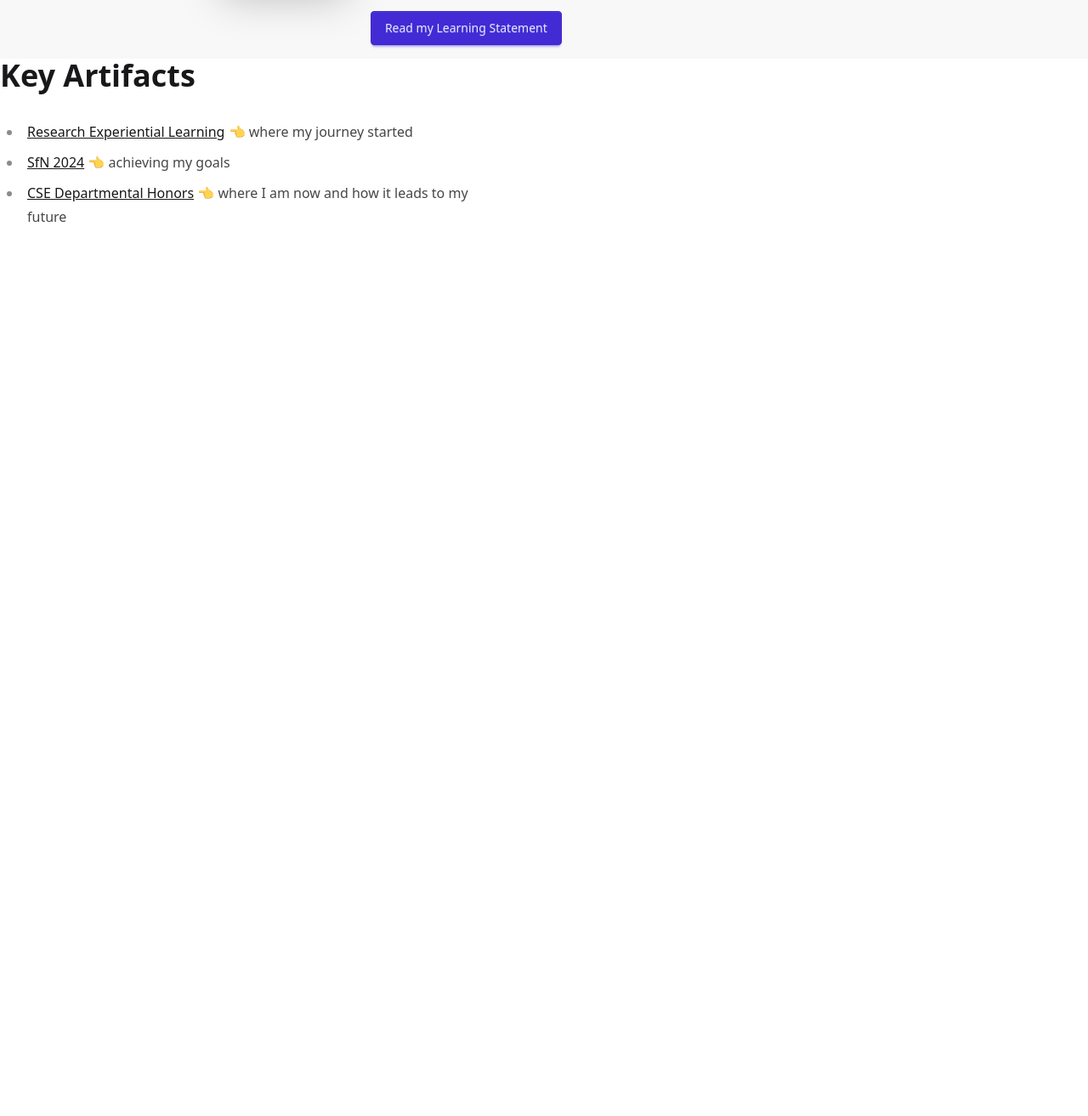
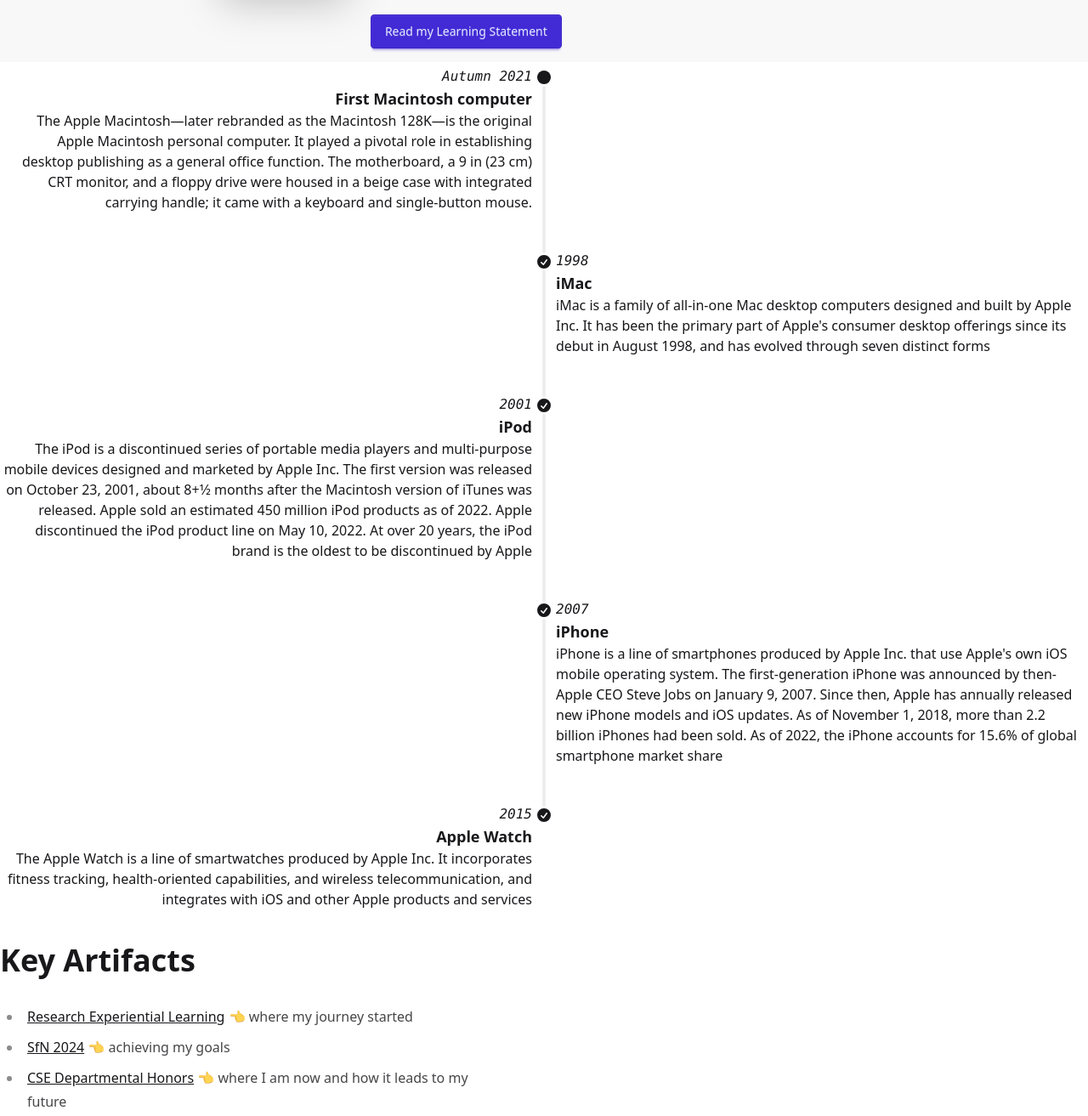
Before and after one commit to kjy5/honors-portfolio, an Astro site: page / in a window 1280 px wide. Shown: the part 419-1732 px from the top of the page at 85% size. Before the commit the page ends 800 px from the top, so only its background shows below. Built offline with nearby package versions, Linux system fonts and the light colour scheme; Astro itself is replaced by a stand-in of ours.

Commit message:
Add timeline component

```diff
--- a/src/layouts/MainLayout.astro
+++ b/src/layouts/MainLayout.astro
@@ -4,7 +4,7 @@
 import { withBasePath } from "../utils/path.ts";
 ---
 
-<html lang="en">
+<html lang="en" class="scroll-smooth">
   <head>
     <meta charset="utf-8" />
     <link rel="icon" type="image/x-icon" href={withBasePath("favicon.ico")} />
@@ -12,9 +12,9 @@
     <meta name="generator" content={Astro.generator} />
     <title>Honors Portfolio</title>
   </head>
-  <body>
+  <body class="max-w-7xl mx-auto pt-16">
     <!--Navigation Bar-->
-    <div class="fixed top-0 z-100 navbar bg-base-100 shadow-sm">
+    <div class="fixed max-w-7xl top-0 z-100 navbar bg-base-100 shadow-sm">
       <div class="navbar-start">
         <!--Mobile menu button-->
         <div class="dropdown">
@@ -56,7 +56,7 @@
     </div>
 
     <!--Content-->
-    <main class="pt-15">
+    <main>
       <slot />
     </main>
   </body>
--- a/src/pages/index.astro
+++ b/src/pages/index.astro
@@ -36,6 +36,134 @@
     </div>
   </div>
 
+  <ul class="timeline timeline-snap-icon max-md:timeline-compact timeline-vertical">
+    <li>
+      <div class="timeline-middle">
+        <svg
+            xmlns="http://www.w3.org/2000/svg"
+            viewBox="0 0 20 20"
+            fill="currentColor"
+            class="h-5 w-5"
+        >
+          <circle r="8" cx="10" cy="10" fill="currentColor" />
+        </svg>
+      </div>
+      <div class="timeline-start mb-10 md:text-end">
+        <time class="font-mono italic">Autumn 2021</time>
+        <div class="text-lg font-black">First Macintosh computer</div>
+        The Apple Macintosh—later rebranded as the Macintosh 128K—is the original Apple Macintosh
+        personal computer. It played a pivotal role in establishing desktop publishing as a general
+        office function. The motherboard, a 9 in (23 cm) CRT monitor, and a floppy drive were housed
+        in a beige case with integrated carrying handle; it came with a keyboard and single-button
+        mouse.
+      </div>
+      <hr />
+    </li>
+    <li>
+      <hr />
+      <div class="timeline-middle">
+        <svg
+            xmlns="http://www.w3.org/2000/svg"
+            viewBox="0 0 20 20"
+            fill="currentColor"
+            class="h-5 w-5"
+        >
+          <path
+              fill-rule="evenodd"
+              d="M10 18a8 8 0 100-16 8 8 0 000 16zm3.857-9.809a.75.75 0 00-1.214-.882l-3.483 4.79-1.88-1.88a.75.75 0 10-1.06 1.061l2.5 2.5a.75.75 0 001.137-.089l4-5.5z"
+              clip-rule="evenodd"
+          />
+        </svg>
+      </div>
+      <div class="timeline-end md:mb-10">
+        <time class="font-mono italic">1998</time>
+        <div class="text-lg font-black">iMac</div>
+        iMac is a family of all-in-one Mac desktop computers designed and built by Apple Inc. It has
+        been the primary part of Apple's consumer desktop offerings since its debut in August 1998,
+        and has evolved through seven distinct forms
+      </div>
+      <hr />
+    </li>
+    <li>
+      <hr />
+      <div class="timeline-middle">
+        <svg
+            xmlns="http://www.w3.org/2000/svg"
+            viewBox="0 0 20 20"
+            fill="currentColor"
+            class="h-5 w-5"
+        >
+          <path
+              fill-rule="evenodd"
+              d="M10 18a8 8 0 100-16 8 8 0 000 16zm3.857-9.809a.75.75 0 00-1.214-.882l-3.483 4.79-1.88-1.88a.75.75 0 10-1.06 1.061l2.5 2.5a.75.75 0 001.137-.089l4-5.5z"
+              clip-rule="evenodd"
+          />
+        </svg>
+      </div>
+      <div class="timeline-start mb-10 md:text-end">
+        <time class="font-mono italic">2001</time>
+        <div class="text-lg font-black">iPod</div>
+        The iPod is a discontinued series of portable media players and multi-purpose mobile devices
+        designed and marketed by Apple Inc. The first version was released on October 23, 2001, about
+        8+1⁄2 months after the Macintosh version of iTunes was released. Apple sold an estimated 450
+        million iPod products as of 2022. Apple discontinued the iPod product line on May 10, 2022. At
+        over 20 years, the iPod brand is the oldest to be discontinued by Apple
+      </div>
+      <hr />
+    </li>
+    <li>
+      <hr />
+      <div class="timeline-middle">
+        <svg
+            xmlns="http://www.w3.org/2000/svg"
+            viewBox="0 0 20 20"
+            fill="currentColor"
+            class="h-5 w-5"
+        >
+          <path
+              fill-rule="evenodd"
+              d="M10 18a8 8 0 100-16 8 8 0 000 16zm3.857-9.809a.75.75 0 00-1.214-.882l-3.483 4.79-1.88-1.88a.75.75 0 10-1.06 1.061l2.5 2.5a.75.75 0 001.137-.089l4-5.5z"
+              clip-rule="evenodd"
+          />
+        </svg>
+      </div>
+      <div class="timeline-end md:mb-10">
+        <time class="font-mono italic">2007</time>
+        <div class="text-lg font-black">iPhone</div>
+        iPhone is a line of smartphones produced by Apple Inc. that use Apple's own iOS mobile
+        operating system. The first-generation iPhone was announced by then-Apple CEO Steve Jobs on
+        January 9, 2007. Since then, Apple has annually released new iPhone models and iOS updates. As
+        of November 1, 2018, more than 2.2 billion iPhones had been sold. As of 2022, the iPhone
+        accounts for 15.6% of global smartphone market share
+      </div>
+      <hr />
+    </li>
+    <li>
+      <hr />
+      <div class="timeline-middle">
+        <svg
+            xmlns="http://www.w3.org/2000/svg"
+            viewBox="0 0 20 20"
+            fill="currentColor"
+            class="h-5 w-5"
+        >
+          <path
+              fill-rule="evenodd"
+              d="M10 18a8 8 0 100-16 8 8 0 000 16zm3.857-9.809a.75.75 0 00-1.214-.882l-3.483 4.79-1.88-1.88a.75.75 0 10-1.06 1.061l2.5 2.5a.75.75 0 001.137-.089l4-5.5z"
+              clip-rule="evenodd"
+          />
+        </svg>
+      </div>
+      <div class="timeline-start mb-10 md:text-end">
+        <time class="font-mono italic">2015</time>
+        <div class="text-lg font-black">Apple Watch</div>
+        The Apple Watch is a line of smartwatches produced by Apple Inc. It incorporates fitness
+        tracking, health-oriented capabilities, and wireless telecommunication, and integrates with
+        iOS and other Apple products and services
+      </div>
+    </li>
+  </ul>
+
   <article class="prose">
     <h1>Key Artifacts</h1>
     <ul>
```
